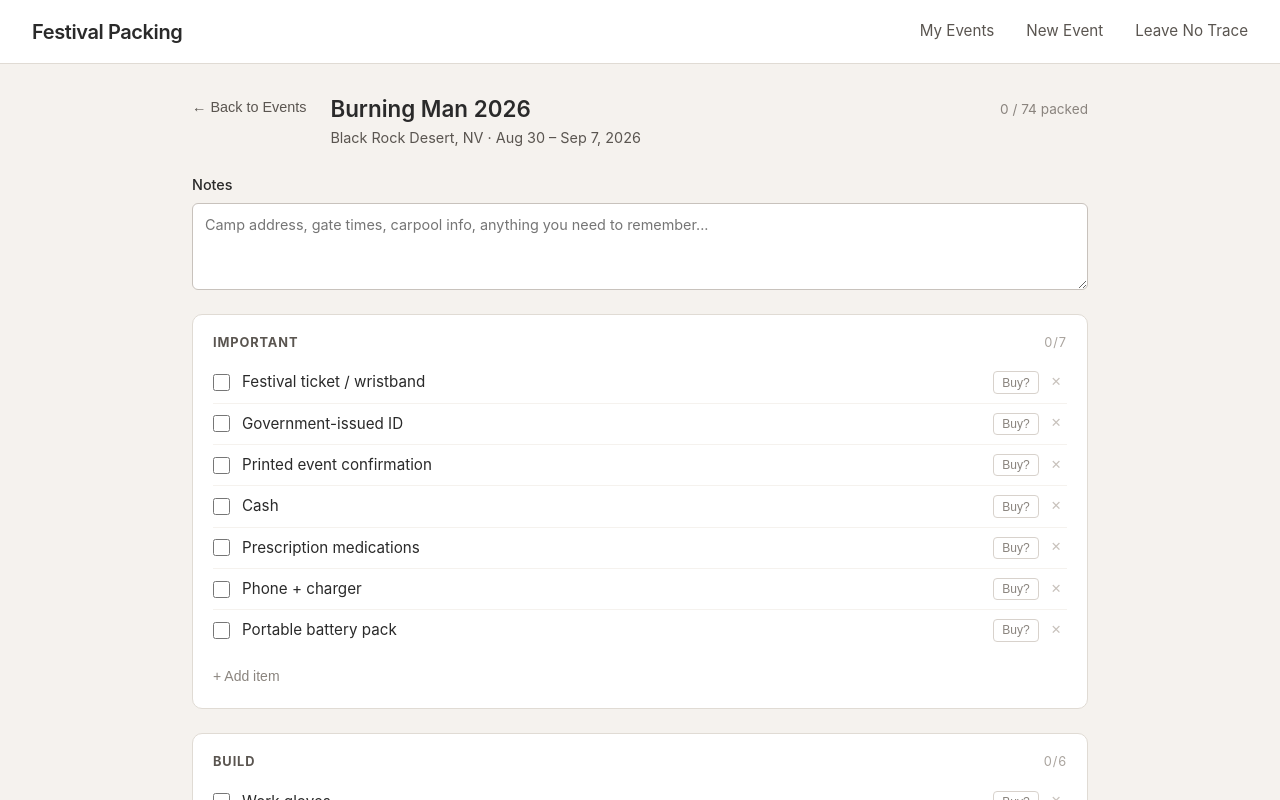
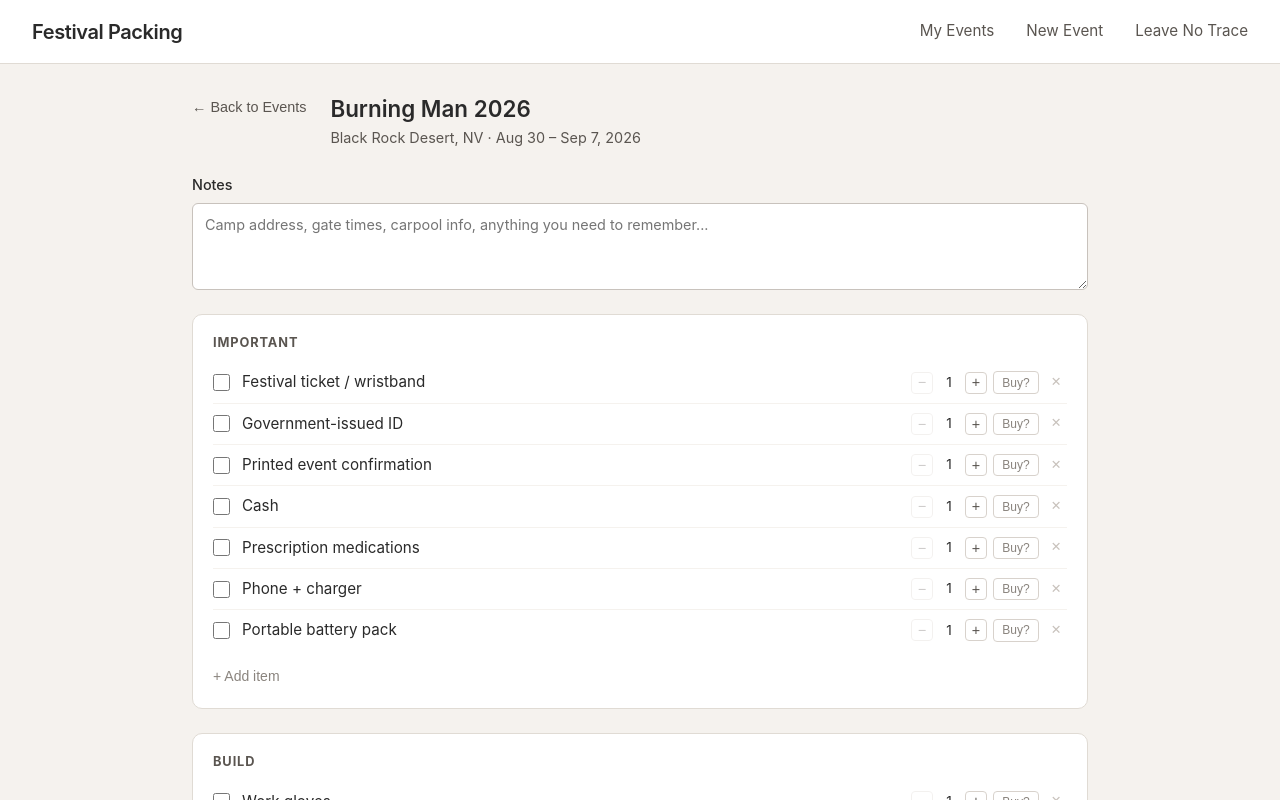
Before and after one commit to jellycat-code/festival-packing, a React (Vite) app: page / in a window 1280 px wide. Both pictures are taken after a click on the button "Packing List". Shown: the top 800 px of the page. Built offline with nearby package versions, Linux system fonts and the light colour scheme.

Commit message:
add quantity suggestions and stepper, remove progress tracker

```diff
--- a/src/components/PackingListPage.css
+++ b/src/components/PackingListPage.css
@@ -40,13 +40,6 @@
 .packing-list-title p {
   font-size: 0.9rem;
   color: #5a5550;
-}
-
-.packing-progress {
-  font-size: 0.85rem;
-  color: #8a847e;
-  white-space: nowrap;
-  padding-top: 0.2rem;
 }
 
 /* Notes */
@@ -148,6 +141,46 @@
   flex-shrink: 0;
 }
 
+/* Quantity stepper */
+.item-qty {
+  display: flex;
+  align-items: center;
+  gap: 0.25rem;
+}
+
+.qty-btn {
+  width: 22px;
+  height: 22px;
+  border: 1px solid #d8d2cc;
+  border-radius: 4px;
+  background: transparent;
+  color: #5a5550;
+  font-size: 0.9rem;
+  line-height: 1;
+  cursor: pointer;
+  display: flex;
+  align-items: center;
+  justify-content: center;
+  transition: all 0.15s;
+}
+
+.qty-btn:hover:not(:disabled) {
+  border-color: #2a2a2a;
+  color: #2a2a2a;
+}
+
+.qty-btn:disabled {
+  opacity: 0.3;
+  cursor: default;
+}
+
+.qty-value {
+  font-size: 0.85rem;
+  color: #2a2a2a;
+  min-width: 1.5rem;
+  text-align: center;
+}
+
 .btn-buy {
   font-size: 0.75rem;
   padding: 0.2rem 0.55rem;
--- a/src/components/PackingListPage.jsx
+++ b/src/components/PackingListPage.jsx
@@ -56,6 +56,13 @@ function PackingListPage({ event, onBack }) {
     ))
   }
 
+  function updateQuantity(id, value) {
+    const qty = Math.max(1, Number(value) || 1)
+    setItems(prev => prev.map(item =>
+      item.id === id ? { ...item, quantity: qty } : item
+    ))
+  }
+
   function removeItem(id) {
     setItems(prev => prev.map(item =>
       item.id === id ? { ...item, rejected: true } : item
@@ -68,6 +75,7 @@ function PackingListPage({ event, onBack }) {
       id: Date.now(),
       name: newItemName.trim(),
       category,
+      quantity: 1,
       packed: false,
       needsToPurchase: false,
       custom: true,
@@ -78,7 +86,6 @@ function PackingListPage({ event, onBack }) {
   }
 
   const visibleItems = items.filter(i => !i.rejected)
-  const packedCount = visibleItems.filter(i => i.packed).length
 
   const activeCategories = CATEGORY_ORDER.filter(cat =>
     visibleItems.some(i => i.category === cat)
@@ -92,9 +99,6 @@ function PackingListPage({ event, onBack }) {
         <div className="packing-list-title">
           <h2>{event.name}</h2>
           <p>{event.location} &middot; {formatDateRange(event.startDate, event.endDate)}</p>
-        </div>
-        <div className="packing-progress">
-          {packedCount} / {visibleItems.length} packed
         </div>
       </div>
 
@@ -113,12 +117,7 @@ function PackingListPage({ event, onBack }) {
         const categoryItems = visibleItems.filter(i => i.category === category)
         return (
           <section key={category} className="category-section">
-            <h3 className="category-heading">
-              {category}
-              <span className="category-count">
-                {categoryItems.filter(i => i.packed).length}/{categoryItems.length}
-              </span>
-            </h3>
+            <h3 className="category-heading">{category}</h3>
 
             <ul className="item-list">
               {categoryItems.map(item => (
@@ -131,6 +130,18 @@ function PackingListPage({ event, onBack }) {
                   />
                   <span className="item-name">{item.name}</span>
                   <div className="item-actions">
+                    <div className="item-qty">
+                      <button
+                        className="qty-btn"
+                        onClick={() => updateQuantity(item.id, (item.quantity || 1) - 1)}
+                        disabled={(item.quantity || 1) <= 1}
+                      >−</button>
+                      <span className="qty-value">{item.quantity || 1}</span>
+                      <button
+                        className="qty-btn"
+                        onClick={() => updateQuantity(item.id, (item.quantity || 1) + 1)}
+                      >+</button>
+                    </div>
                     <button
                       className={`btn-buy ${item.needsToPurchase ? 'btn-buy--active' : ''}`}
                       onClick={() => togglePurchase(item.id)}
--- a/src/data/suggestions.js
+++ b/src/data/suggestions.js
@@ -1,5 +1,6 @@
 // Master list of suggested items.
 // condition: optional function — if it returns false for this event, the item is skipped.
+// qty: number or function({ eventDays, buildDays, travelDays, totalDays }) => number
 
 const MASTER_LIST = [
   // IMPORTANT
@@ -16,7 +17,7 @@ const MASTER_LIST = [
   { name: 'Sturdy closed-toe work shoes', category: 'Build', condition: e => (e.buildDays || 0) > 0 },
   { name: 'Safety goggles', category: 'Build', condition: e => (e.buildDays || 0) > 0 },
   { name: 'Dust mask / respirator', category: 'Build', condition: e => (e.buildDays || 0) > 0 },
-  { name: 'Work clothes', category: 'Build', condition: e => (e.buildDays || 0) > 0 },
+  { name: 'Work clothes', category: 'Build', condition: e => (e.buildDays || 0) > 0, qty: ({ buildDays }) => buildDays },
   { name: 'Tool belt / tool bag', category: 'Build', condition: e => (e.buildDays || 0) > 0 },
 
   // Food
@@ -67,16 +68,21 @@ const MASTER_LIST = [
   { name: 'Lip balm with SPF', category: 'Personal Care' },
   { name: 'First aid kit', category: 'Personal Care' },
   { name: 'Pain reliever (ibuprofen / acetaminophen)', category: 'Personal Care' },
-  { name: 'Ear plugs', category: 'Personal Care' },
+  { name: 'Ear plugs', category: 'Personal Care', qty: ({ totalDays }) => totalDays },
 
   // Clothing & Accessories
-  { name: 'Underwear', category: 'Clothing & Accessories' },
-  { name: 'Socks', category: 'Clothing & Accessories' },
-  { name: 'Pants / shorts', category: 'Clothing & Accessories' },
-  { name: 'T-shirts', category: 'Clothing & Accessories' },
-  { name: 'Sweater / layers', category: 'Clothing & Accessories' },
+  // Underwear and socks: 1 per day across the full trip
+  { name: 'Underwear', category: 'Clothing & Accessories', qty: ({ totalDays }) => totalDays },
+  { name: 'Socks', category: 'Clothing & Accessories', qty: ({ totalDays }) => totalDays },
+  // T-shirts: 1 per day (you sweat)
+  { name: 'T-shirts', category: 'Clothing & Accessories', qty: ({ totalDays }) => totalDays },
+  // Pants can be worn multiple days
+  { name: 'Pants / shorts', category: 'Clothing & Accessories', qty: ({ totalDays }) => Math.max(2, Math.ceil(totalDays / 3)) },
+  // Layers can be worn multiple days
+  { name: 'Sweater / layers', category: 'Clothing & Accessories', qty: ({ totalDays }) => Math.max(1, Math.ceil(totalDays / 3)) },
   { name: 'Closed-toe shoes', category: 'Clothing & Accessories' },
-  { name: 'Festival / costume outfits', category: 'Clothing & Accessories' },
+  // Costume outfits are just for festival days, not travel or build
+  { name: 'Festival / costume outfits', category: 'Clothing & Accessories', qty: ({ eventDays }) => eventDays },
   { name: 'Hat / sun protection', category: 'Clothing & Accessories' },
   { name: 'Sunglasses', category: 'Clothing & Accessories' },
   { name: 'Rain jacket', category: 'Clothing & Accessories', condition: e => e.weatherConditions?.includes('Rain') },
@@ -95,13 +101,29 @@ const MASTER_LIST = [
   { name: 'Bike + lock', category: 'Misc' },
 ]
 
+function computeQty(item, { eventDays, buildDays, travelDays, totalDays }) {
+  if (typeof item.qty === 'function') {
+    return Math.max(1, item.qty({ eventDays, buildDays, travelDays, totalDays }))
+  }
+  return item.qty || 1
+}
+
 export function generateSuggestions(event) {
+  const start = new Date(event.startDate + 'T00:00:00')
+  const end = new Date(event.endDate + 'T00:00:00')
+  const eventDays = Math.round((end - start) / (1000 * 60 * 60 * 24)) + 1
+  const buildDays = event.buildDays || 0
+  const travelDays = (event.travelDaysTo || 0) + (event.travelDaysFrom || 0)
+  const totalDays = eventDays + buildDays + travelDays
+  const dayContext = { eventDays, buildDays, travelDays, totalDays }
+
   return MASTER_LIST
     .filter(item => !item.condition || item.condition(event))
     .map((item, index) => ({
       id: `s_${index}_${Date.now()}`,
       name: item.name,
       category: item.category,
+      quantity: computeQty(item, dayContext),
       packed: false,
       needsToPurchase: false,
       custom: false,
```
